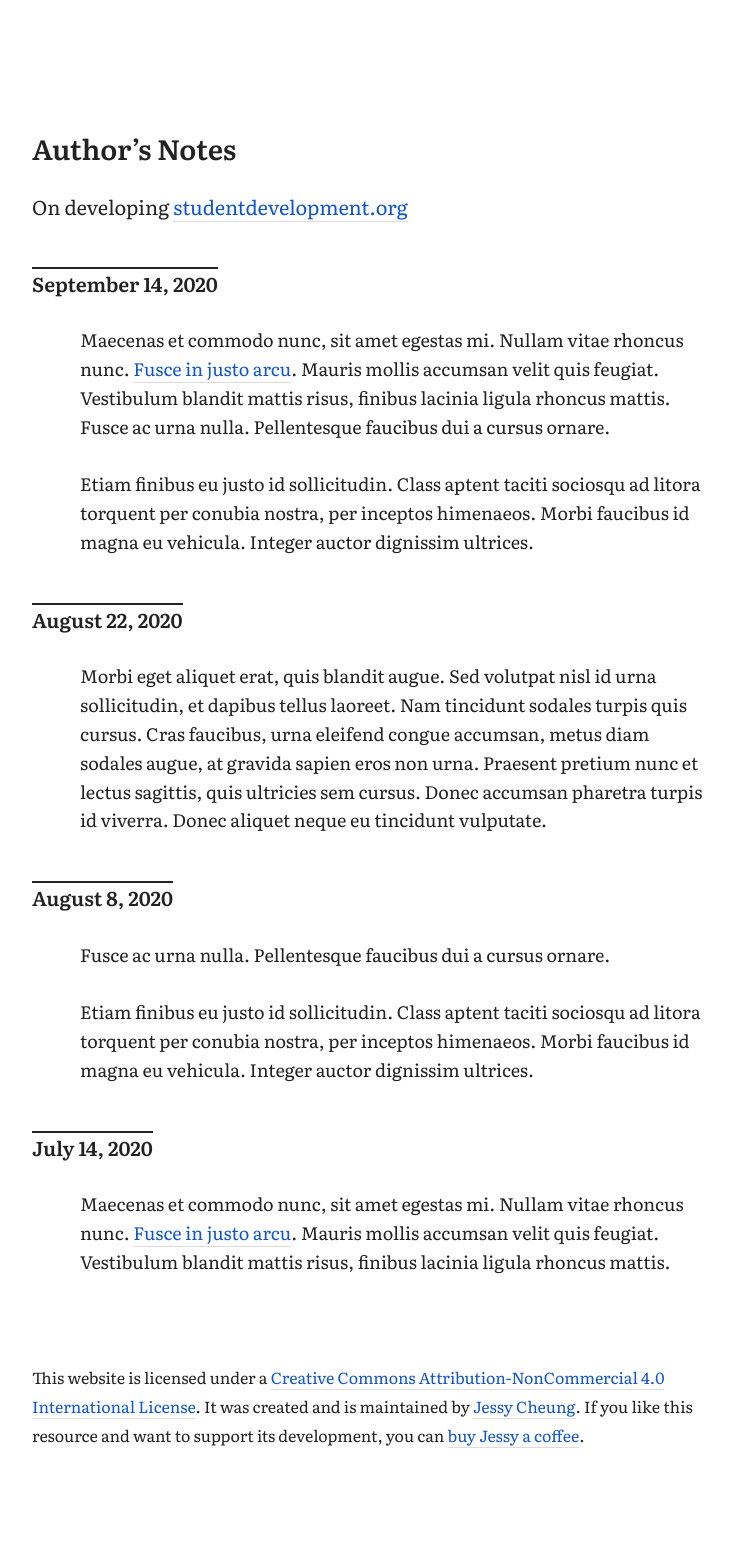
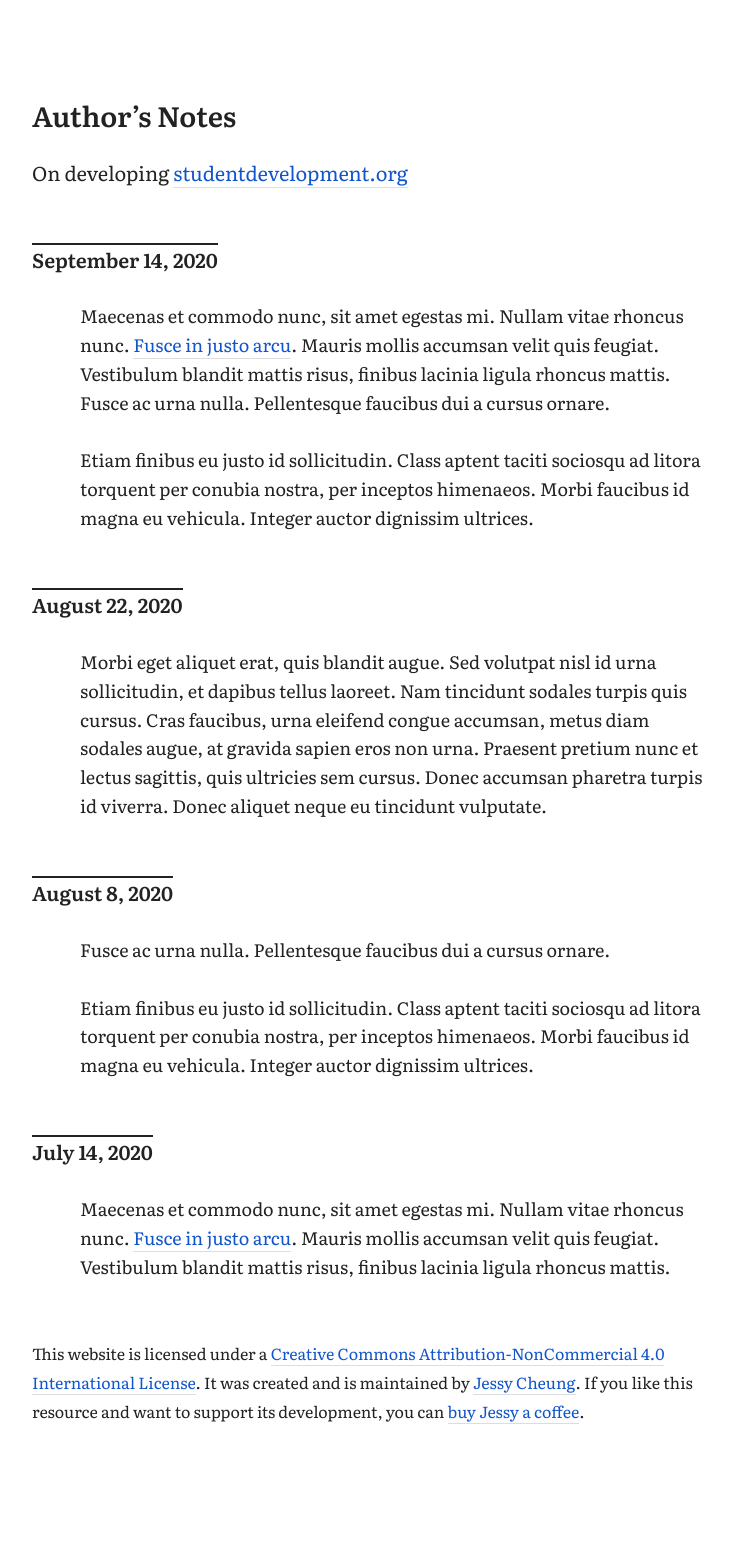
Before and after one commit to jl-c/jl-c.github.io, a Jekyll site: the page notes.html, which Jekyll copies as it is, in a window 1280 px wide. Shown: the whole page, without its empty margins (272-1005 px from the left). Built offline with Jekyll 4.4.1, drawn with Linux system fonts in a browser that asks for light colours; after the commit the page ends 1497 px from its top, so only the background shows below that.

Commit message:
Update notes.html

```diff
--- a/notes.html
+++ b/notes.html
@@ -9,7 +9,7 @@
 body {
 color:#222;
 font-family: 'Literata', serif;
-margin:3rem auto;
+margin:1.8rem 1.5rem;
 max-width:42rem
 }
 
@@ -18,7 +18,7 @@ display:inline-block;
 font-size:1.75rem;
 font-weight:600;
 line-height:1.8rem;
-margin:calc(5.4rem) 0 1.8rem
+margin:1.8rem auto
 }
 
 h2 {
@@ -27,13 +27,13 @@ display:inline-block;
 font-size:1.25rem;
 font-weight:600;
 line-height:1.8rem;
-margin:calc(1.2rem - 2px) 0 1.8rem
+margin:calc(1.8rem - 2px) 0 1.8rem
 }
 
 p {
 font-size:1.125rem;
 line-height:1.8rem;
-margin:0 0 1.8rem 3rem
+margin:0 0 1.8rem
 }
 
 a:visited {
@@ -53,7 +53,12 @@ color:#15c;
 
 footer {
 line-height:1.8rem;
-margin:5.4rem 0 7.2rem
+margin:3.6rem 0
+}
+
+@media screen and (min-width:42rem){
+body{margin:4.5rem auto}
+p{margin-left:3rem}
 }
 
 </style>
```
